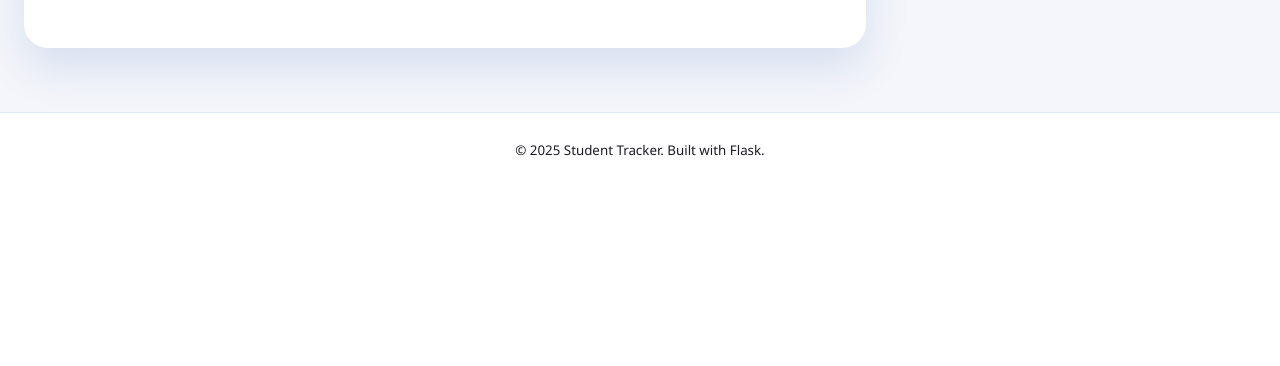
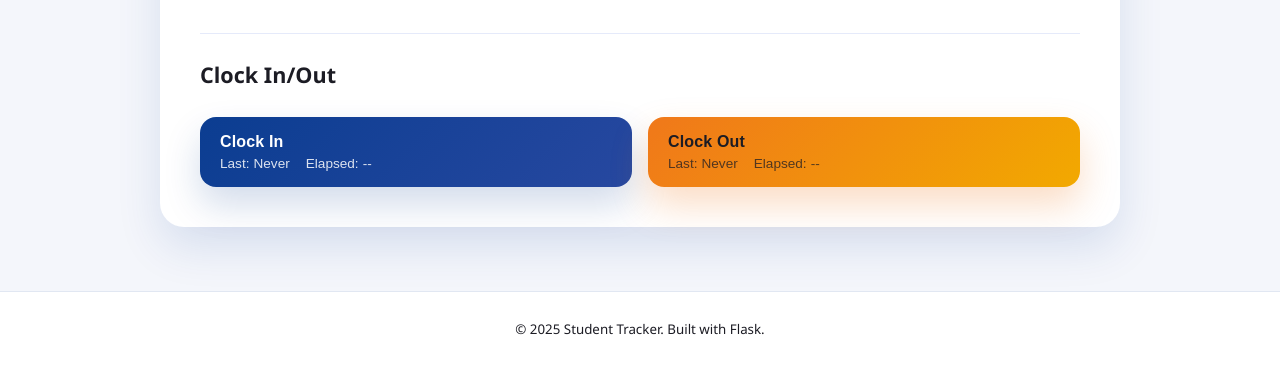
Before and after one commit to Jakehebert201/CSCI4250-ScrumProject, a Flask app: page /app/dashboard/student in a window 1280 px wide. Shown: the part 947-1313 px from the top of the page. Before the commit the page ends 1103 px from the top, so only its background shows below. Run offline with Flask 3, Linux system fonts and the light colour scheme; the visitor is signed in with stand-in values (Sample User, id 1).

Commit message:
formatted clock in/out

```diff
--- a/static/css/styles.css
+++ b/static/css/styles.css
@@ -420,6 +420,20 @@ main {
     color: rgba(30, 30, 36, 0.75);
 }
 
+
+.clock-section {
+    margin-top: 2.5rem;
+    padding-top: 1.5rem;
+    border-top: 1px solid rgba(41, 86, 211, 0.12);
+}
+
+.clock-section__title {
+    margin: 0 0 1rem;
+    font-size: 1.35rem;
+    font-weight: 700;
+    color: var(--text);
+}
+
 .dashboard__message--error {
     color: #c0392b;
     font-weight: 600;
--- a/templates/student_dashboard.html
+++ b/templates/student_dashboard.html
@@ -65,9 +65,8 @@
             </div>
             <div id="location-map" class="dashboard__map" role="img" aria-label="Map showing your current location"></div>
             <p id="location-message" class="dashboard__message">Requesting location access...</p>
-        </section>
-        <section>
-            <div> <h2> Clock In/Out </h2></div>
+            <section class="clock-section" aria-labelledby="clock-section-title">
+                <h2 id="clock-section-title" class="clock-section__title">Clock In/Out</h2>
                 <div class="clock-button-group">
                     <form id="clock-event-form" data-endpoint="{{ url_for('api.clock_event') }}" hidden>
                         <input type="hidden" name="event_type" id="clock-event-type">
@@ -92,6 +91,7 @@
                         </span>
                     </button>
                 </div>
+            </section>
         </section>
     </main>
     <footer class="footer">
```
Lines whose indentation alone changed are shown as unchanged.
